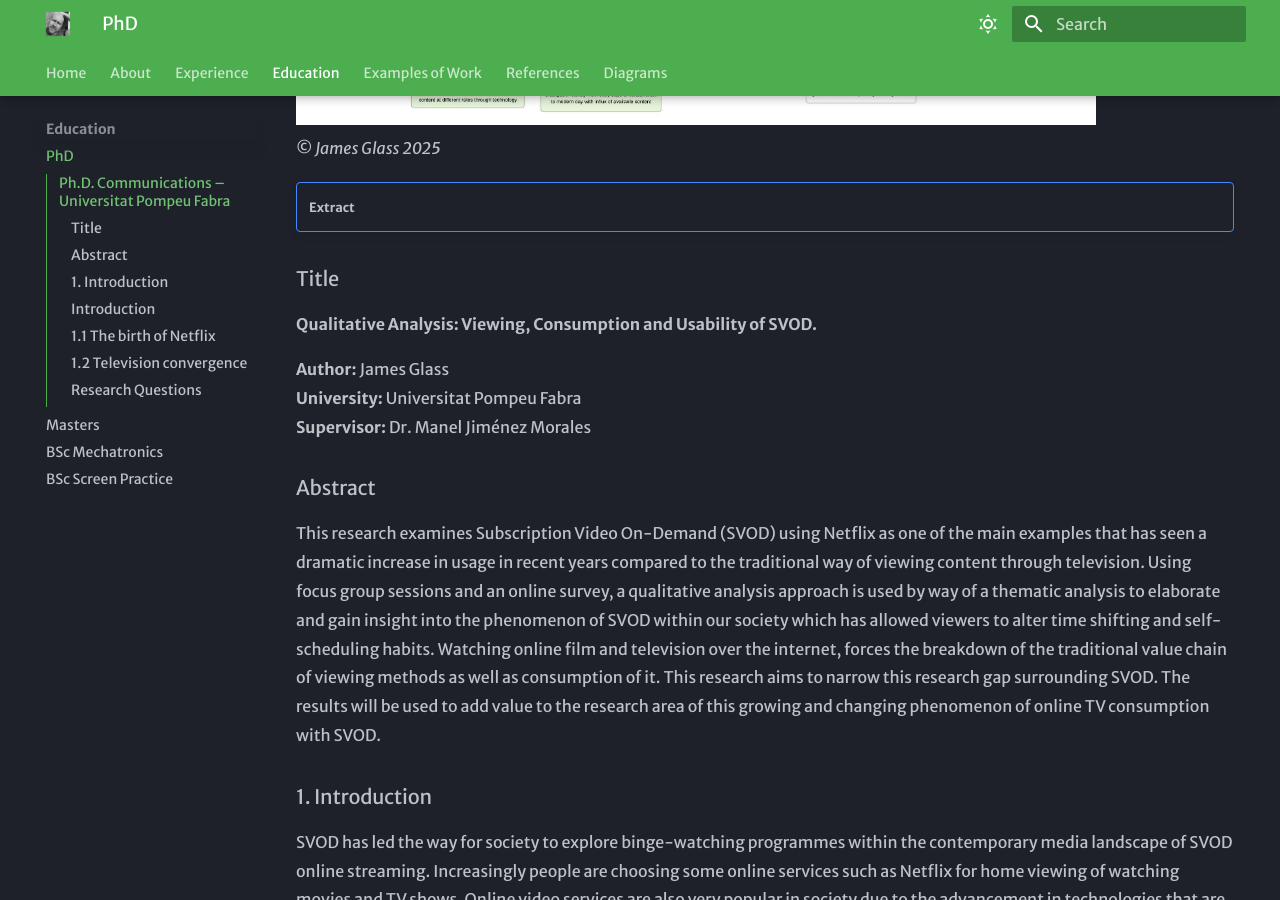
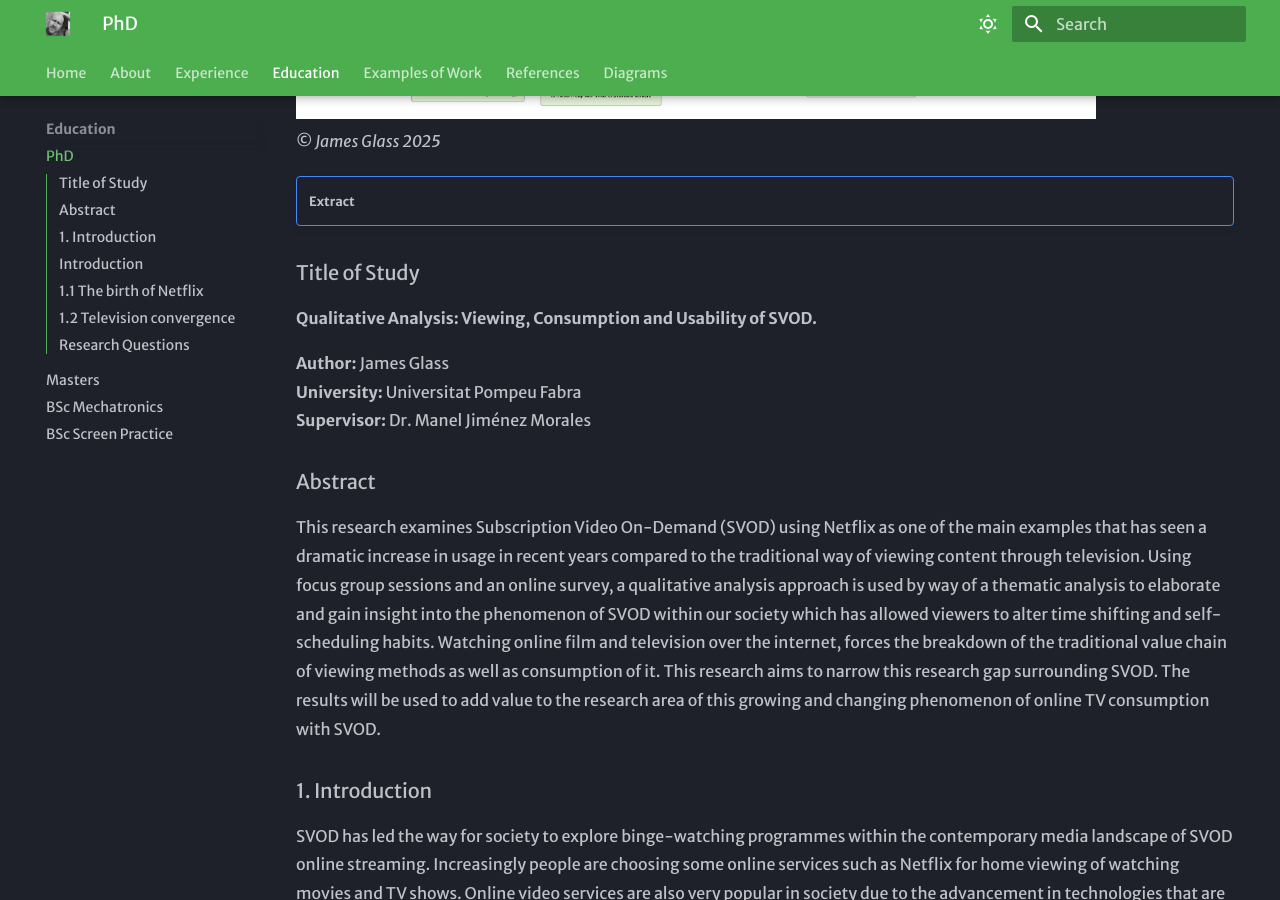
Before and after one commit to james-glass1999/MKDocs-James-Glass-PhD, an MkDocs documentation site: the page built from docs/education/phd.md, in a window 1280 px wide and 900 px high, scrolled down 703 px. Built offline with MkDocs 1.6.1 and Material for MkDocs 9.7.7, drawn with Linux system fonts in a browser that asks for light colours.

Commit message:
Adjust headings

```diff
--- a/docs/education/phd.md
+++ b/docs/education/phd.md
@@ -1,4 +1,4 @@
-## Ph.D. Communications – Universitat Pompeu Fabra
+**Ph.D. Communications – Universitat Pompeu Fabra**
 
 ![PhD Diagram](../assets/phdgdia1.jpeg){ width="800" }
 *© James Glass 2025*
@@ -8,7 +8,8 @@
 
     **Extract**
 
-### Title
+
+### Title of Study
 
 **Qualitative Analysis: Viewing, Consumption and Usability of SVOD.**
 
@@ -118,7 +119,7 @@
 
 ---
 
-### Research Questions
+## Research Questions
 
 This research will be centred around the following questions:
 
```
Also changed, not shown: docs/education/masters.md (+6 -3 lines).
